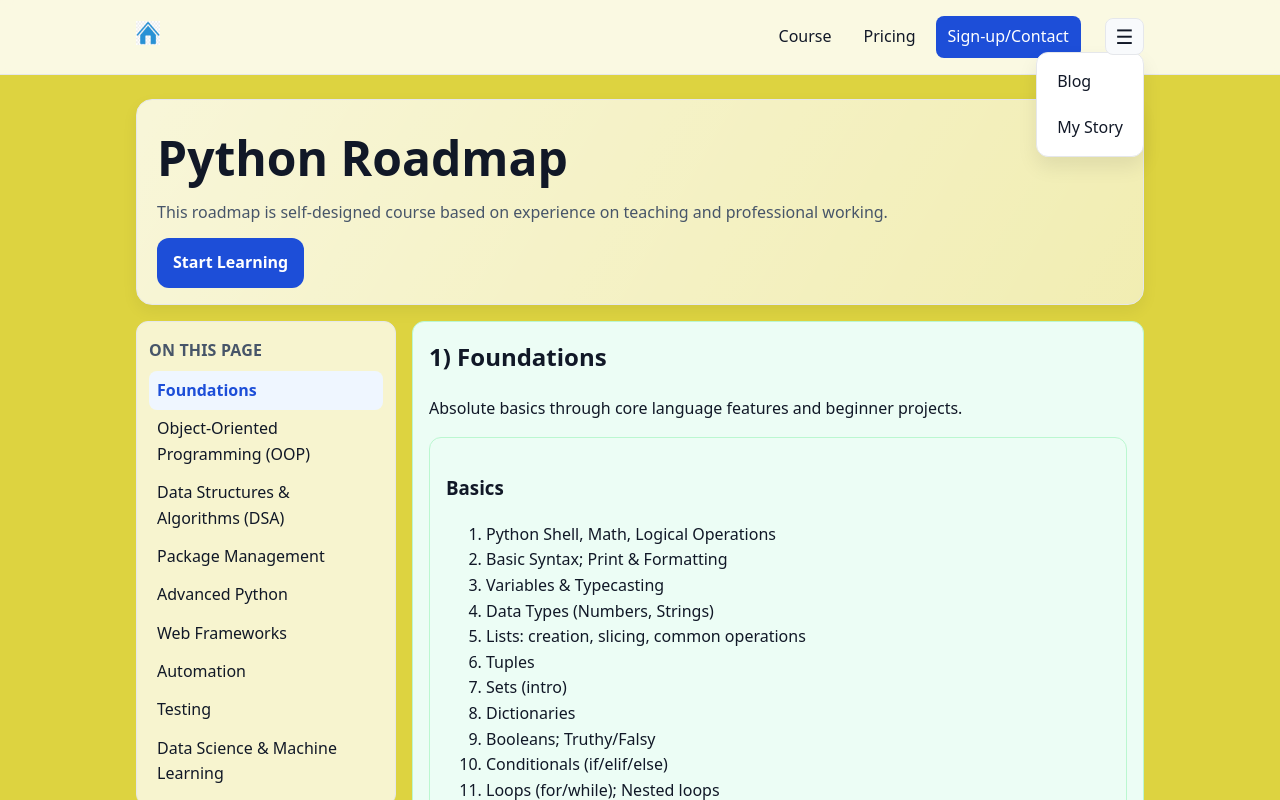
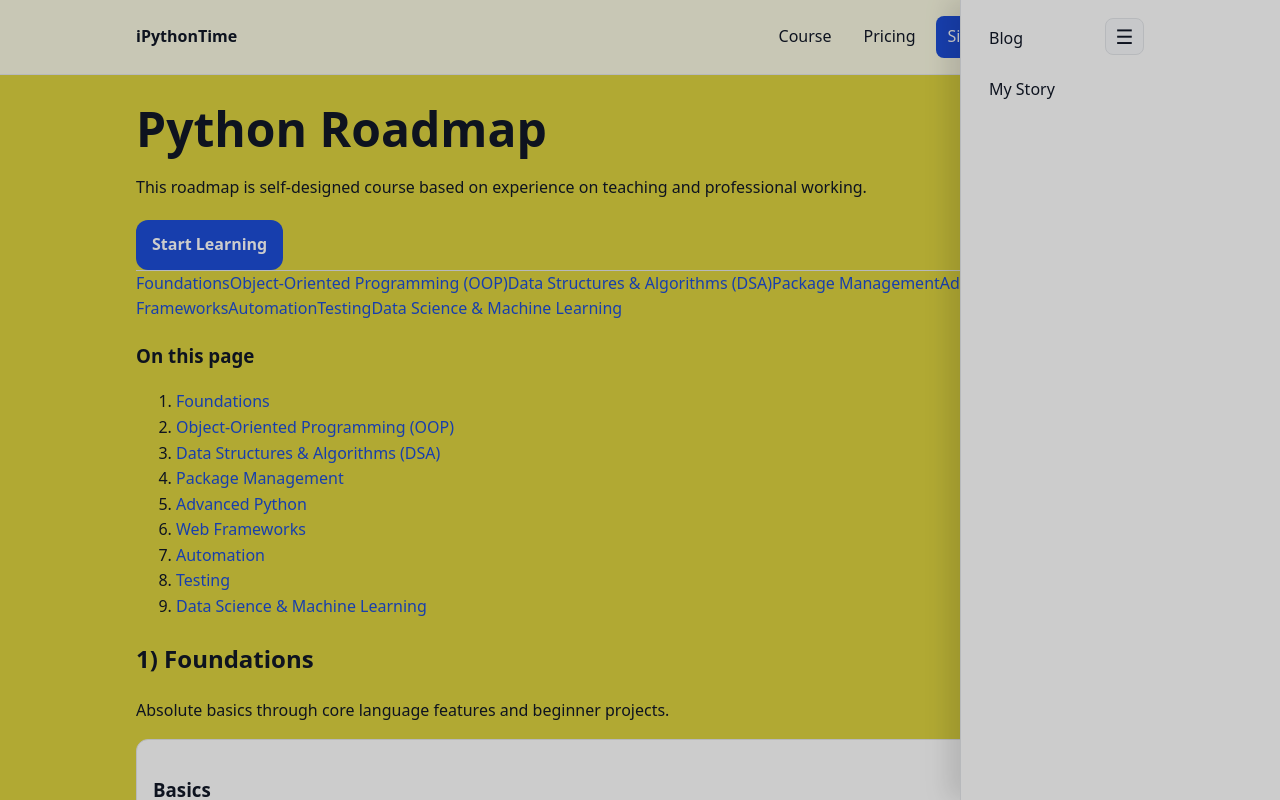
Before and after one commit to aashishpoudel/ipythonTime1, a plain HTML site: page course.html in a window 1280 px wide. Both pictures are taken after a click on the button "Toggle menu". Shown: the top 800 px of the page. Drawn offline with Linux system fonts and the light colour scheme.

Commit message:
pythonTime1 trial 3

```diff
--- a/assets/css/styles.css
+++ b/assets/css/styles.css
@@ -1,4 +1,3 @@
-
 :root{
   --bg:#ddd340;       /* slightly dim yellow (solid) */
   --card:#ffffff;     /* white cards on light background */
@@ -14,17 +13,32 @@ body{font-family:system-ui,-apple-system,Segoe UI,Roboto,Helvetica,Arial,sans-se
 a{color:var(--brand);text-decoration:none} a:hover{text-decoration:underline}
 .container{max-width:1040px;margin:0 auto;padding:1rem}
 
-/* Header becomes light with dark text for contrast */
+/* Header: sticky with blur */
 .site-header{position:sticky;top:0;z-index:40;background:rgba(255,255,255,.85);backdrop-filter:blur(6px);border-bottom:1px solid var(--border)}
+.site-header .container{position:relative}
 .nav{display:flex;align-items:center;gap:1rem}
 .brand{font-weight:800;color:var(--text)}
-nav{margin-left:auto;display:flex;gap:.5rem}
-nav a{padding:.5rem .75rem;border-radius:.5rem;color:var(--text)}
-nav a.active, nav a:hover{background:#f8fafc;text-decoration:none}
-nav a.cta{background:var(--brand);color:white} nav a.cta:hover{background:var(--brand-2)}
-.menu{display:none;margin-left:.5rem;font-size:1.25rem;background:#f8fafc;color:var(--text);border:1px solid var(--border);border-radius:.5rem;padding:.35rem .6rem}
 
-/* HERO: SOLID fill, no gradient */
+/* Primary nav (Course / Pricing / Sign-up) should ALWAYS be horizontal */
+.site-header > .container > nav:not(.drawer){
+  margin-left:auto;
+  display:flex;
+  gap:.5rem;
+  align-items:center;
+  flex-wrap:nowrap;
+}
+.site-header > .container > nav:not(.drawer) a{
+  padding:.5rem .75rem;border-radius:.5rem;color:var(--text)
+}
+.site-header > .container > nav:not(.drawer) a.active,
+.site-header > .container > nav:not(.drawer) a:hover{background:#f8fafc;text-decoration:none}
+.site-header > .container > nav:not(.drawer) a.cta{background:var(--brand);color:white}
+.site-header > .container > nav:not(.drawer) a.cta:hover{background:var(--brand-2)}
+
+/* Hamburger button (always visible) */
+.menu{display:inline-block;margin-left:.5rem;font-size:1.25rem;background:#f8fafc;color:var(--text);border:1px solid var(--border);border-radius:.5rem;padding:.35rem .6rem;position:relative;z-index:110;cursor:pointer}
+
+/* HERO */
 .hero{border-bottom:1px solid var(--border); background: var(--bg);}
 .hero .container{padding:4rem 1rem}
 .hero h1{font-size:clamp(2rem,4vw,3rem);margin:0 0 .5rem}
@@ -36,7 +50,7 @@ nav a.cta{background:var(--brand);color:white} nav a.cta:hover{background:var(--
 .btn:hover{background:var(--brand-2);text-decoration:none}
 .btn.ghost:hover{background:#f8fafc}
 
-/* Cards and sections adapted for light theme */
+/* Cards & sections */
 .features{display:grid;grid-template-columns:repeat(3,minmax(0,1fr));gap:1rem;padding:2rem 1rem}
 .card{background:var(--card);border:1px solid var(--border);border-radius:.75rem;padding:1rem}
 .muted{color:var(--muted)}
@@ -48,7 +62,7 @@ nav a.cta{background:var(--brand);color:white} nav a.cta:hover{background:var(--
 .plan.featured{border-color:#93c5fd} /* sky-300 */
 .price{font-size:2rem;font-weight:800;margin:.25rem 0 1rem;color:var(--text)}
 
-/* Forms on light background */
+/* Forms */
 .form{display:grid;gap:.75rem;max-width:640px}
 .form label{display:grid;gap:.35rem;color:var(--muted)}
 .form input,.form textarea,.form select{
@@ -64,54 +78,43 @@ nav a.cta{background:var(--brand);color:white} nav a.cta:hover{background:var(--
 .post+.post{margin-top:1.25rem}
 .readmore{display:inline-block;margin-top:.25rem}
 
-/* --- Drawer menu for Blog / My Story --- */
-.site-header .container{position:relative}
+/* === OFF‑CANVAS DRAWER (Blog / My Story) === */
 .drawer{
-  display:none;
-  position:absolute;
-  right:1rem;
-  top:3.25rem;
-  background:#ffffff;
-  color:var(--text);
-  border:1px solid var(--border);
-  border-radius:.75rem;
-  padding:.5rem;
-  box-shadow:0 10px 20px rgba(0,0,0,.08);
-  z-index:50;
+  /* Off-canvas by default */
+  position:fixed;
+  top:0; right:0;
+  height:100vh; width:320px;
+  transform:translateX(100%);
+  transition:transform .28s ease;
+  background:#ffffff; color:var(--text);
+  border-left:1px solid var(--border);
+  box-shadow:-12px 0 24px rgba(0,0,0,.12);
+  padding:1rem;
+  display:flex; flex-direction:column; gap:.25rem;
+  z-index:100;
 }
 .drawer a{
-  padding:.5rem .75rem;
+  padding:.65rem .75rem;
   border-radius:.5rem;
-  white-space:nowrap;
   color:var(--text);
 }
-.drawer a:hover{
-  background:#f8fafc;
-  text-decoration:none;
+.drawer a:hover{ background:#f8fafc; text-decoration:none }
+.drawer.open{ transform:translateX(0) }
+
+/* Backdrop when drawer is open */
+.backdrop{
+  position:fixed; inset:0;
+  background:rgba(0,0,0,.2);
+  opacity:0; pointer-events:none;
+  transition:opacity .2s ease;
+  z-index:90;
 }
+.backdrop.show{ opacity:1; pointer-events:auto }
 
-/* Show hamburger on all sizes */
-.menu{display:inline-block}
+/* Prevent background scroll when drawer open */
+body.no-scroll{ overflow:hidden }
 
-/* Responsive */
+/* Responsive tweaks (cards & grids only) */
 @media (max-width: 900px){
   .features,.pricing,.grid-2{grid-template-columns:1fr}
-  nav{display:none}
-  nav.open{display:flex;flex-direction:column;align-items:flex-start}
-  .menu{display:inline-block}
 }
-
-
-/* Ensure drawer shows when open and hamburger clickable */
-.drawer.open{display:block}
-.site-header .menu{position:relative; z-index:60; cursor:pointer}
-
-
-/* === Drawer vertical override (beats generic .site-header nav flex row) === */
-.site-header nav.drawer{
-  display:none;            /* hidden by default */
-  flex-direction:column;   /* stack items vertically */
-  gap:.25rem;
-}
-.site-header nav.drawer.open{ display:flex }   /* show vertically when open */
-.site-header nav.drawer a{ display:block }     /* full-width clickable rows */
--- a/assets/js/main.js
+++ b/assets/js/main.js
@@ -1,17 +1,51 @@
+(function(){
+  // Ensure a single backdrop element exists
+  function ensureBackdrop(){
+    let bd = document.getElementById('drawer-backdrop');
+    if (!bd){
+      bd = document.createElement('div');
+      bd.id = 'drawer-backdrop';
+      bd.className = 'backdrop';
+      document.body.appendChild(bd);
+    }
+    return bd;
+  }
 
-function toggleMenu(){
-  const headerNav = document.querySelector('header nav');
-  const drawer = document.getElementById('drawer');
-  if (headerNav) headerNav.classList.toggle('open');
-  if (drawer) drawer.classList.toggle('open');
-}
-document.getElementById('year').textContent = new Date().getFullYear();
+  // Toggle only the off-canvas drawer; do NOT touch the primary nav
+  window.toggleMenu = function(){
+    const drawer = document.getElementById('drawer');
+    if (!drawer) return;
+    const backdrop = ensureBackdrop();
+    const isOpen = drawer.classList.toggle('open');
+    document.body.classList.toggle('no-scroll', isOpen);
+    backdrop.classList.toggle('show', isOpen);
+  };
 
+  // Close drawer on backdrop click or ESC
+  document.addEventListener('click', (e)=>{
+    const drawer = document.getElementById('drawer');
+    const bd = document.getElementById('drawer-backdrop');
+    if (!drawer) return;
+    const isBackdrop = e.target && e.target.id === 'drawer-backdrop';
+    if (isBackdrop){
+      drawer.classList.remove('open');
+      document.body.classList.remove('no-scroll');
+      bd.classList.remove('show');
+    }
+  });
+  document.addEventListener('keydown', (e)=>{
+    if (e.key === 'Escape'){
+      const drawer = document.getElementById('drawer');
+      const bd = document.getElementById('drawer-backdrop');
+      if (drawer && drawer.classList.contains('open')){
+        drawer.classList.remove('open');
+        document.body.classList.remove('no-scroll');
+        if (bd) bd.classList.remove('show');
+      }
+    }
+  });
 
-document.addEventListener('click', (e) => {
-  const btn = e.target.closest('.menu');
-  const drawer = document.getElementById('drawer');
-  if (!drawer) return;
-  if (btn) return; // toggle handled by button
-  if (!drawer.contains(e.target)) drawer.classList.remove('open');
-});
+  // Footer year
+  const y = document.getElementById('year');
+  if (y) y.textContent = new Date().getFullYear();
+})();
--- a/course.html
+++ b/course.html
@@ -7,89 +7,16 @@
   <meta name="description" content="Course page" />
   <link rel="stylesheet" href="assets/css/styles.css" />
 
-    <style>
-    /* Course page redesign styles */
-    .hero{
-      background: linear-gradient(120deg, rgba(255,255,255,.8), rgba(255,255,255,.6));
-      border:1px solid var(--border);
-      border-radius:1rem;
-      padding:1.25rem 1.25rem 1rem;
-      margin: .5rem 0 1rem;
-      box-shadow: 0 6px 16px rgba(0,0,0,.06);
-    }
-    .hero h1{ margin:0 0 .25rem 0 }
-    .hero p{ margin:.25rem 0 .75rem 0; color:var(--muted) }
-    .page-grid{
-      display:grid;
-      grid-template-columns: 260px 1fr;
-      gap:1rem;
-      align-items:start;
-    }
-    .toc{
-      position:sticky; top:6rem;
-      background: rgba(255,255,255,.75);
-      border:1px solid var(--border);
-      border-radius:.75rem;
-      padding:.75rem;
-    }
-    .toc h3{
-      margin:.25rem 0 .5rem 0;
-      font-size:1rem; color:var(--muted);
-      letter-spacing:.01em; text-transform:uppercase;
-    }
-    .toc ol{ list-style:none; padding-left:0; margin:0 }
-    .toc a{
-      display:block; padding:.4rem .5rem; border-radius:.5rem;
-      text-decoration:none; color:var(--text);
-    }
-    .toc a:hover{ background:#f8fafc; text-decoration:none }
-    .toc a.active{ background:#eff6ff; color:var(--brand); font-weight:600; }
-    /* Mobile chips */
-    .toc-chips{
-      display:none;
-      overflow:auto; white-space:nowrap;
-      margin:.25rem 0 .75rem; padding:.25rem .25rem 0;
-    }
-    .toc-chips a{
-      display:inline-block; margin:0 .25rem .5rem 0; padding:.4rem .6rem;
-      background:#fff; border:1px solid var(--border); border-radius:999px;
-      text-decoration:none; color:var(--text);
-    }
-    .toc-chips a.active{ border-color:var(--brand); }
-    /* Content sections */
-    .section{
-      background:#ffffff;
-      border:1px solid var(--border);
-      border-radius:.75rem;
-      padding:1rem;
-      margin-bottom:1rem;
-    }
-    .section h2{ margin-top:0 }
-    .callout{ background:#ffffff; }
-    /* Responsive layout */
-    @media (max-width: 980px){
-      .page-grid{ grid-template-columns:1fr }
-      .toc{ display:none }
-      .toc-chips{ display:block }
-    }
-    </style>
+
 
 <!-- Theme override: Light Green -->
-    <style>
-      /* Tinted section + card backgrounds to replace pure white */
-      .section{ background:#ecfdf5; border-color:#bbf7d0; }
-      .card{ background:#ecfdf5; border-color:#bbf7d0; }
-      .callout{ background:#ecfdf5; border-color:#bbf7d0; }
-      /* Optional: soften list markers area slightly */
-      .nice-list li{ background:transparent; }
-    </style>
+
 </head>
 <body>
 
     <header class="site-header">
   <div class="container nav">
-    <a href="index.html" class="home-button">
-    <img src="images/home-icon.png" alt="Home" style="width: 24px; height: 24px;">
+    <a class="brand" href="index.html">iPythonTime</a>
     <nav>
       <a href="course.html">Course</a>
       <a href="pricing.html">Pricing</a>
```
Also changed, not shown: blog.html (+1 -2 lines), contact.html (+1 -2 lines), index.html (+1 -2 lines), my-story.html (+2 -12 lines), pricing.html (+2 -12 lines), signup.html (+1 -2 lines).
